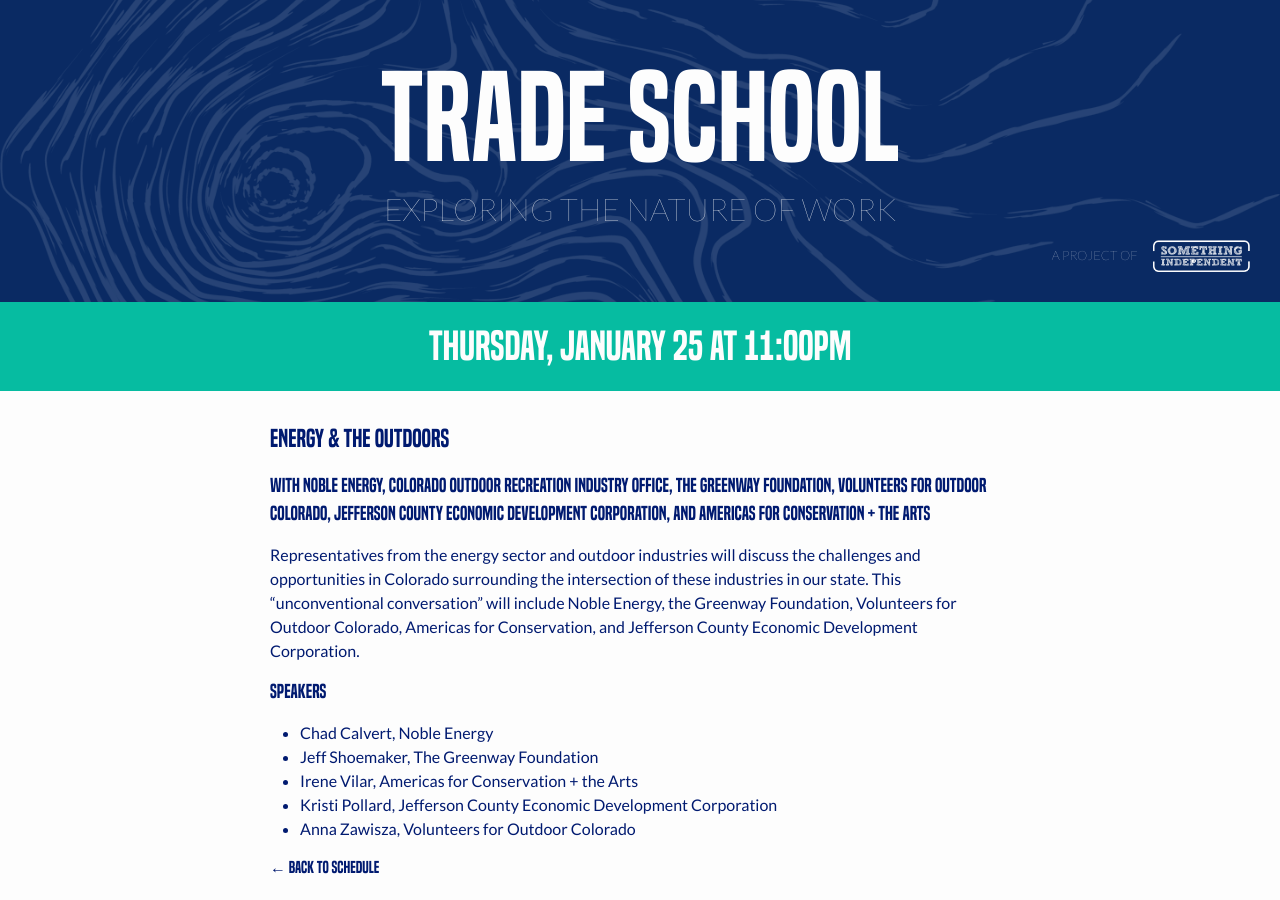
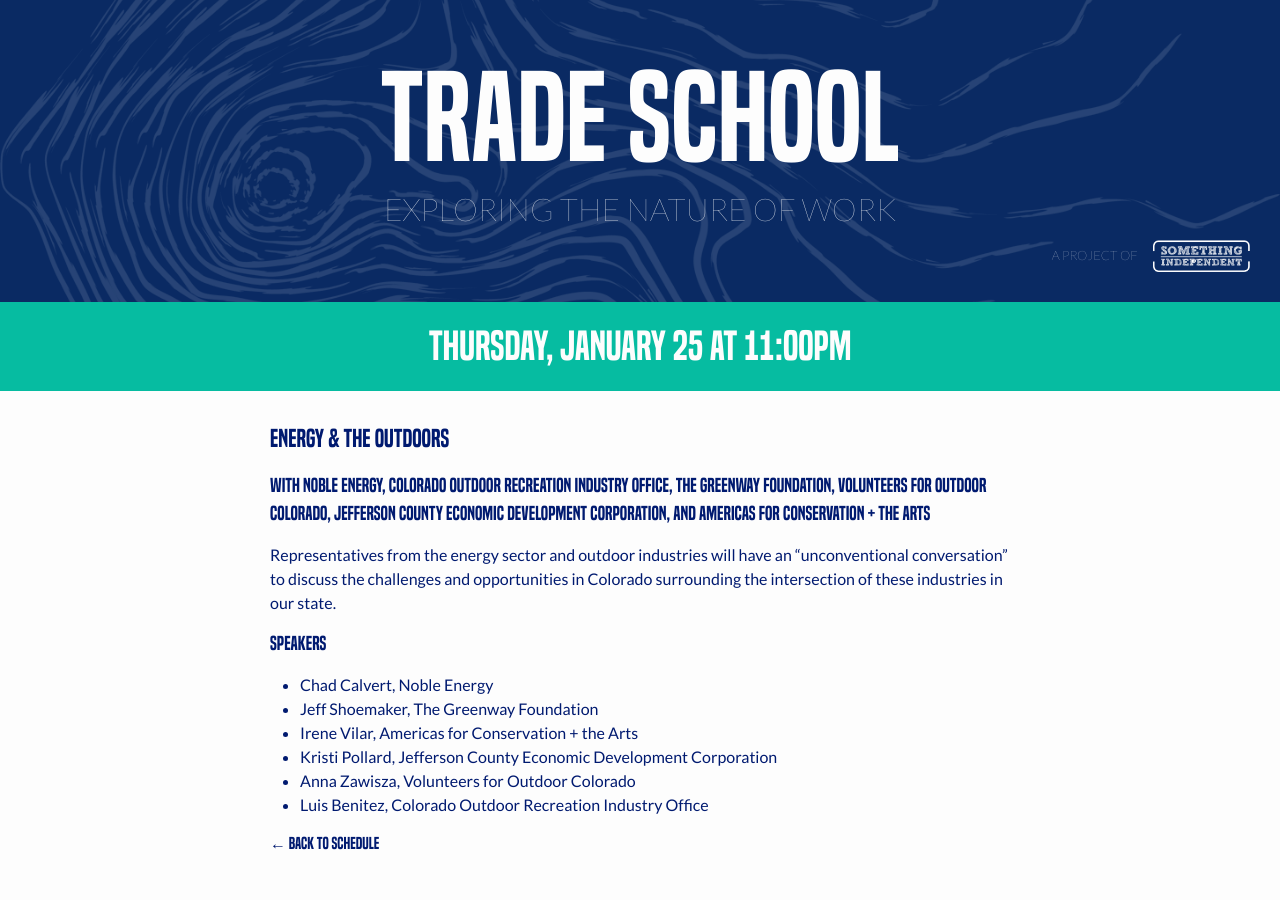
Before and after one commit to somethingindependent/tradeschool, a Jekyll site: the page built from _talks/energy-and-the-outdoors.md, in a window 1280 px wide and 900 px high. Built offline with Jekyll 4.4.1, drawn with Linux system fonts in a browser that asks for light colours.

Commit message:
Update Energu & the Outdoors description

```diff
--- a/_talks/energy-and-the-outdoors.md
+++ b/_talks/energy-and-the-outdoors.md
@@ -6,7 +6,7 @@
 
 ### With [Noble Energy](https://www.nblenergy.com/), [Colorado Outdoor Recreation Industry Office](https://choosecolorado.com/programs-initiatives/outdoor-recreation-industry-office/), [The Greenway Foundation](http://www.thegreenwayfoundation.org/), [Volunteers for Outdoor Colorado](http://www.voc.org/), [Jefferson County Economic Development Corporation](http://jeffcoedc.org/), and [Americas for Conservation + the Arts](http://www.americasforconservation.org/)
 
-Representatives from the energy sector and outdoor industries will discuss the challenges and opportunities in Colorado surrounding the intersection of these industries in our state. This “unconventional conversation” will include Noble Energy, the Greenway Foundation, Volunteers for Outdoor Colorado, Americas for Conservation, and Jefferson County Economic Development Corporation.
+Representatives from the energy sector and outdoor industries will have an “unconventional conversation” to discuss the challenges and opportunities in Colorado surrounding the intersection of these industries in our state.
 
 ### Speakers
 - Chad Calvert, [Noble Energy](https://www.nblenergy.com/)
@@ -14,3 +14,4 @@
 - Irene Vilar, [Americas for Conservation + the Arts](http://www.americasforconservation.org/)
 - Kristi Pollard, [Jefferson County Economic Development Corporation](http://jeffcoedc.org/)
 - Anna Zawisza, [Volunteers for Outdoor Colorado](http://www.voc.org/)
+- Luis Benitez, [Colorado Outdoor Recreation Industry Office](https://choosecolorado.com/programs-initiatives/outdoor-recreation-industry-office/)
```
